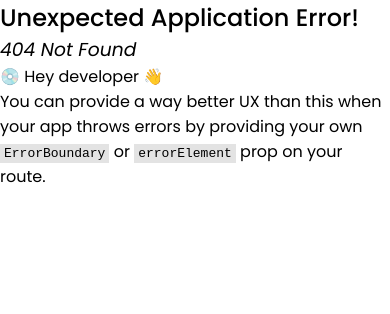
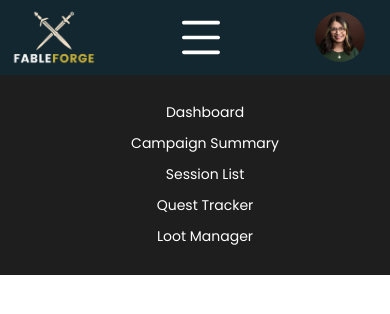
Before and after one commit to alliebourden/fableforge, a React (Vite) app: page /about in a window 390 px wide. Before the commit this address had no page. Shown: the top 314 px of the page. Built offline with nearby package versions, Linux system fonts and the light colour scheme.

Commit message:
build - created and routed about page

```diff
--- a/src/App.css
+++ b/src/App.css
@@ -130,8 +130,8 @@ html {
 
 .top-bar-children-2 {
   display: flex;
-  margin-top: 10px;
-  margin-right: 20px;
+  margin-top: 25px;
+  margin-right: 25px;
 }
 
 .top-logo {
@@ -1405,6 +1405,17 @@ dialog {
     margin-top: 100px !important;
     width: 90% !important;
   }
+
+  .top-bar-children-2 {
+    margin-top: 12px;
+  }
+
+  .headshot {
+    width: 50px;
+    height: 50px;
+    border-radius: 50%;
+    display: flex;
+  }
 }
 
 @media (max-width: 450px) {
--- a/src/App.jsx
+++ b/src/App.jsx
@@ -11,6 +11,7 @@ import QuestTracker from "./components/QuestTracker";
 import QuestTrackerForm from "./components/QuestTrackerForm";
 import SelectedQuestDetails from "./components/SelectedQuestDetails";
 import CampaignSummary from "./components/CampaignSummary";
+import About from "./pages/About";
 
 const App = () => {
   return (
@@ -27,6 +28,7 @@ const App = () => {
                 <QuestTrackerForm />
                 <SelectedQuestDetails />
                 <CampaignSummary />
+                <About />
               </Layout>
             )}
           </Route>
--- a/src/Routes.jsx
+++ b/src/Routes.jsx
@@ -7,6 +7,7 @@ import QuestTracker from "./components/QuestTracker";
 import QuestTrackerForm from "./components/QuestTrackerForm";
 import LootManager from "./components/LootManagerTable";
 import CampaignSummary from "./components/CampaignSummary";
+import About from "./pages/About";
 
 const router = createBrowserRouter(
   [
@@ -63,6 +64,15 @@ const router = createBrowserRouter(
             </div>
           ),
         },
+
+        {
+          path: "/about",
+          element: (
+            <div>
+              <About />
+            </div>
+          ),
+        },
       ],
     },
   ],
--- /dev/null
+++ b/src/pages/About.jsx
@@ -0,0 +1,10 @@
+import React from "react";
+import { SessionContext } from "../components/SessionContext";
+
+export default function About() {
+  return (
+    <div>
+      <p>Hello</p>
+    </div>
+  );
+}
--- a/src/pages/Layout.jsx
+++ b/src/pages/Layout.jsx
@@ -66,7 +66,10 @@ export default function Layout() {
             onClick={toggleMenu}
           />
         </div>
-        <div className="top-bar-children-2">
+        <div
+          className="top-bar-children-2"
+          onClick={() => handleNavigation("/about")}
+        >
           <img src={Headshot} className="headshot" />
         </div>
       </div>
```
